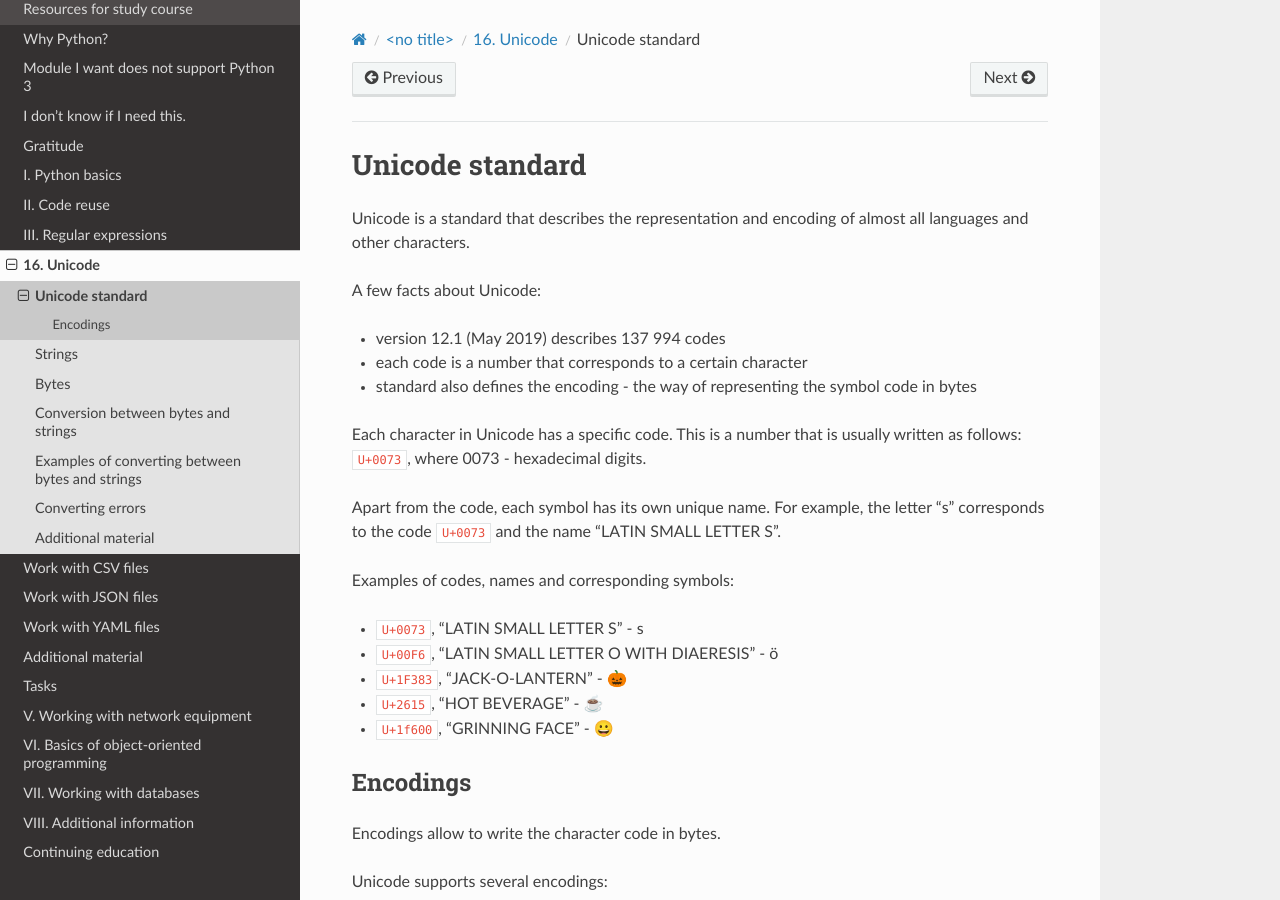
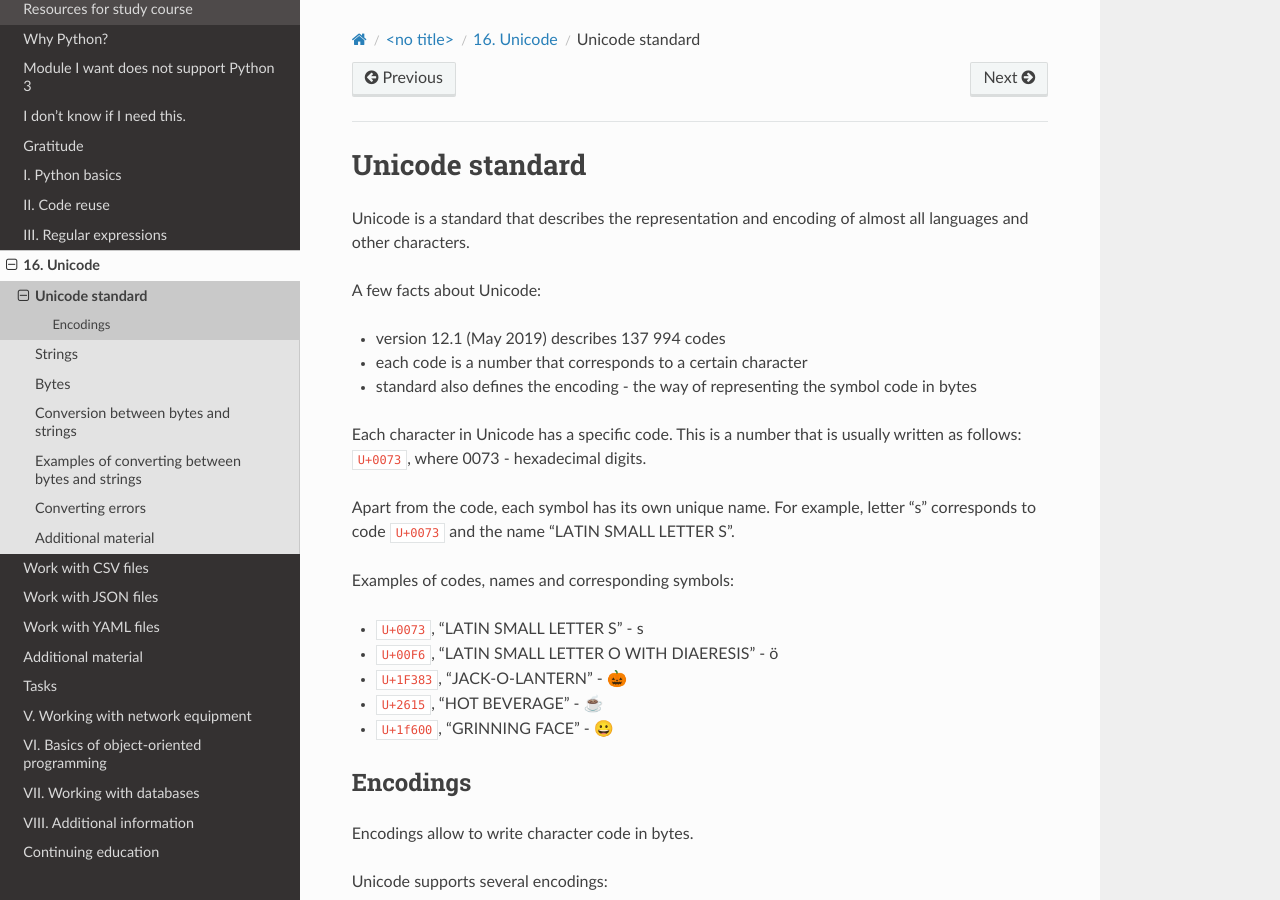
Before and after one commit to natenka/pyneng-book-en, a Sphinx documentation site: the page built from docs/source/book/16_unicode/unicode_standard.rst, in a window 1280 px wide and 900 px high. Built offline with Sphinx 7.4.7 and the Read the Docs theme 2.0.0, drawn with Linux system fonts in a browser that asks for light colours; pages that are not in the unit, such as notebooks, are missing from menus.

Commit message:
Update unicode_standard.rst

```diff
--- a/docs/source/book/16_unicode/unicode_standard.rst
+++ b/docs/source/book/16_unicode/unicode_standard.rst
@@ -11,7 +11,7 @@ A few facts about Unicode:
 
 Each character in Unicode has a specific code. This is a number that is usually written as follows: ``U+0073``, where 0073 - hexadecimal digits.
 
-Apart from the code, each symbol has its own unique name. For example, the letter "s" corresponds to the code ``U+0073`` and the name "LATIN SMALL LETTER S".
+Apart from the code, each symbol has its own unique name. For example, letter "s" corresponds to code ``U+0073`` and the name "LATIN SMALL LETTER S".
 
 Examples of codes, names and corresponding symbols:
 
@@ -24,7 +24,7 @@ Examples of codes, names and corresponding symbols:
 Encodings
 ~~~~~~~~~
 
-Encodings allow to write the character code in bytes.
+Encodings allow to write character code in bytes.
 
 Unicode supports several encodings:
 
```
